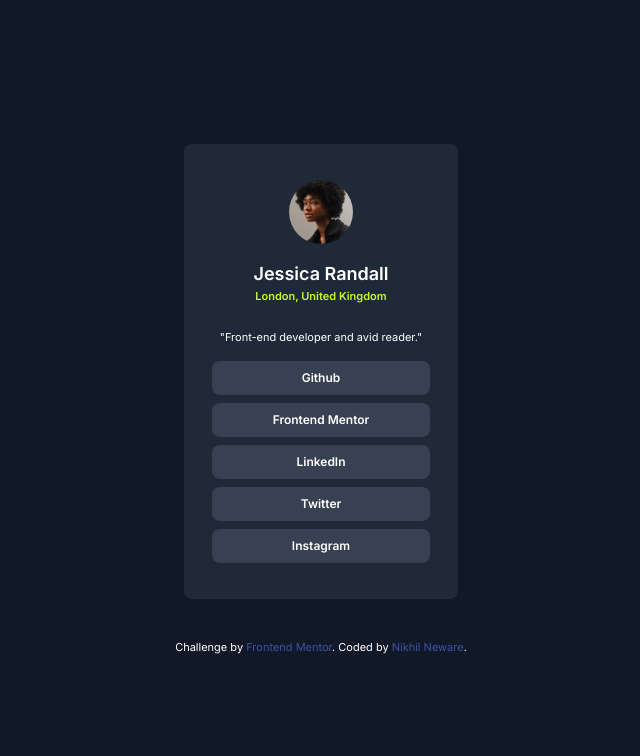
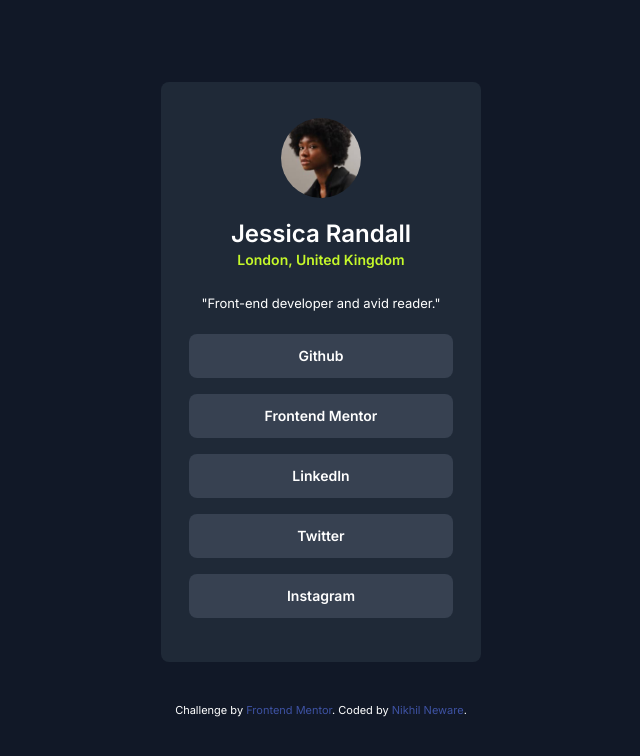
Before and after one commit to Nikhil-Neware/FrontEndMentor, a plain HTML site: page Social-link-profile/dist/index.html in a window 1280 px wide. Shown: the whole page, without its empty margins (319-959 px from the left). Drawn offline with Linux system fonts and the light colour scheme.

Commit message:
Changes in index.html and style.css

```diff
--- a/Social-link-profile/dist/index.html
+++ b/Social-link-profile/dist/index.html
@@ -6,7 +6,7 @@
   <link rel="preconnect" href="https://fonts.googleapis.com">
   <link rel="preconnect" href="https://fonts.gstatic.com" crossorigin>
   <link href="https://fonts.googleapis.com/css2?family=Inter:ital,opsz,wght@0,14..32,100..900;1,14..32,100..900&display=swap" rel="stylesheet">
-  <link rel="icon" type="image/png" sizes="32x32" href="./assets/images/favicon-32x32.png">
+  <link rel="icon" type="image/png" sizes="32x32" href=".images/favicon-32x32.png">
 
   <title>Frontend Mentor | Social links profile</title>
   <link rel="stylesheet" href="style.css">
@@ -21,22 +21,23 @@
   </style>
 </head>
 <body class="bg-gray-900 flex justify-center flex-col items-center   min-h-[100vh] text-white">
-  <div class="bg-gray-800 md:w-70 mx-4 flex items-center justify-center rounded-lg flex-col p-7 text-center mb-10">
+  <div class="bg-gray-800 w-80 mx-4 flex items-center justify-center rounded-lg flex-col
+  p-7 text-center mb-10">
     <div class="p-2">
-      <img class="rounded-full w-16" src="./images/avatar-jessica.jpeg" alt="">
+      <img class="rounded-full w-20" src="./images/avatar-jessica.jpeg" alt="">
     </div>
-    <div class="p-2">
-      <h1 class="text-lg font-[600] ">Jessica Randall</h1>
-      <p class="text-[11px] font-semibold text-custom-green pb-4">London, United Kingdom</p>
-      <p class="text-[11px] py-2">"Front-end developer and avid reader."</p>
+    <div class="p-2 flex justify-center items-center flex-col text-center py-3">
+      <h1 class="text-2xl font-[600] ">Jessica Randall</h1>
+      <p class="text-sm font-semibold text-custom-green pb-4">London, United Kingdom</p>
+      <p class="text-[13px] py-2">"Front-end developer and avid reader."</p>
     </div>
 
     <div class="flex justify-center items-center flex-col w-full " >
-      <div class="bg-gray-700 hover:bg-custom-green hover:text-black duration-500 rounded-lg py-2 w-full mb-2 cursor-pointer text-[12px] font-semibold"  >Github</div>
-      <div class="bg-gray-700 hover:bg-custom-green hover:text-black duration-500 rounded-lg py-2 w-full mb-2 cursor-pointer text-[12px] font-semibold">Frontend Mentor</div>
-      <div class="bg-gray-700 hover:bg-custom-green hover:text-black duration-500 rounded-lg py-2 w-full mb-2 cursor-pointer text-[12px] font-semibold">LinkedIn</div>
-      <div class="bg-gray-700 hover:bg-custom-green hover:text-black duration-500 rounded-lg py-2 w-full mb-2 cursor-pointer text-[12px] font-semibold">Twitter</div>
-      <div class="bg-gray-700 hover:bg-custom-green hover:text-black duration-500 rounded-lg py-2 w-full mb-2 cursor-pointer text-[12px] font-semibold">Instagram</div>
+      <div class="bg-gray-700 hover:bg-custom-green hover:text-black duration-500 rounded-lg py-3 w-full mb-4 cursor-pointer text-sm font-semibold"  >Github</div>
+      <div class="bg-gray-700 hover:bg-custom-green hover:text-black duration-500 rounded-lg py-3 w-full mb-4 cursor-pointer text-sm font-semibold">Frontend Mentor</div>
+      <div class="bg-gray-700 hover:bg-custom-green hover:text-black duration-500 rounded-lg py-3 w-full mb-4 cursor-pointer text-sm font-semibold">LinkedIn</div>
+      <div class="bg-gray-700 hover:bg-custom-green hover:text-black duration-500 rounded-lg py-3 w-full mb-4 cursor-pointer text-sm font-semibold">Twitter</div>
+      <div class="bg-gray-700 hover:bg-custom-green hover:text-black duration-500 rounded-lg py-3 w-full mb-4 cursor-pointer text-sm font-semibold">Instagram</div>
     </div>
   </div>
 
```
Also changed, not shown: Social-link-profile/dist/style.css.
